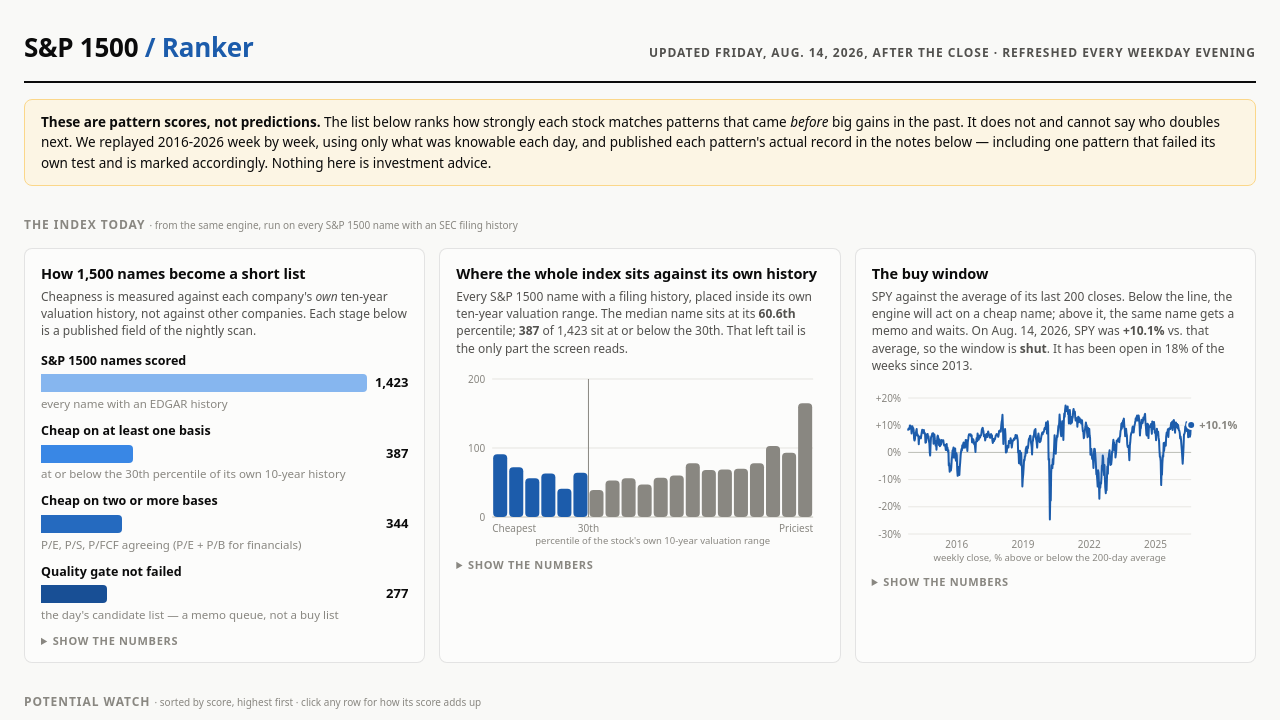
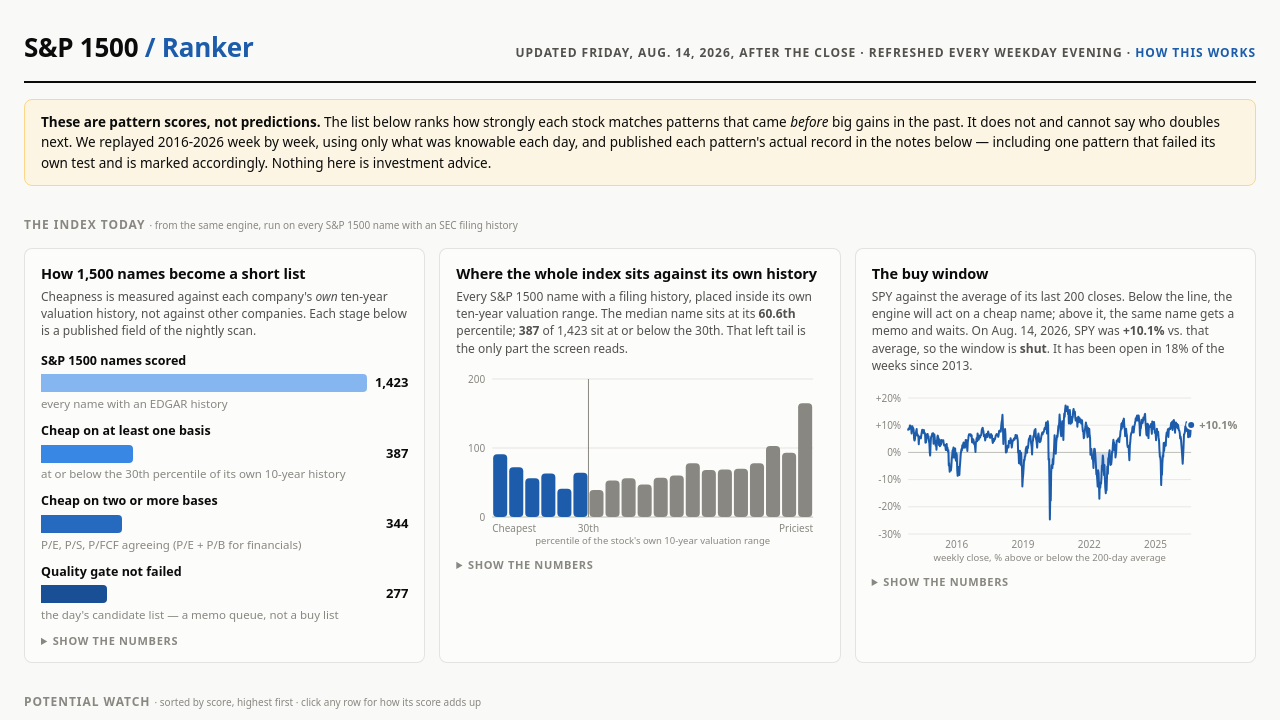
Before and after one commit to AbhiramDwivedi/investment-ranker, a plain HTML site: page index.html in a window 1280 px wide. Shown: the top 720 px of the page. Drawn offline with Linux system fonts and the light colour scheme.

Commit message:
Ranker: update

```diff
--- a/index.html
+++ b/index.html
@@ -53,6 +53,8 @@
   .masthead h1 { font-size: 26px; font-weight: 750; letter-spacing: -0.01em; margin: 0; }
   .masthead h1 span { color: var(--accent); }
   .issue { font-size: 12px; text-transform: uppercase; letter-spacing: 0.08em; color: var(--ink-2); font-weight: 600; }
+  .methodlink { color: var(--accent); text-decoration: none; }
+  .methodlink:hover { text-decoration: underline; }
   .banner { margin-top: 16px; border: 1px solid color-mix(in srgb, var(--warn) 50%, var(--surface));
     background: color-mix(in srgb, var(--warn) 10%, var(--surface)); border-radius: 8px; padding: 12px 16px;
     font-size: 13.5px; }
@@ -184,7 +186,8 @@
 <div class="wrap">
   <header class="masthead">
     <h1>S&amp;P 1500 <span>/ Ranker</span></h1>
-    <div class="issue">Updated Friday, Aug. 14, 2026, after the close · refreshed every weekday evening</div>
+    <div class="issue">Updated Friday, Aug. 14, 2026, after the close · refreshed every weekday evening
+      · <a class="methodlink" href="approach.html">How this works</a></div>
   </header>
 
   <!--prose:banner--><div class="banner">
```
